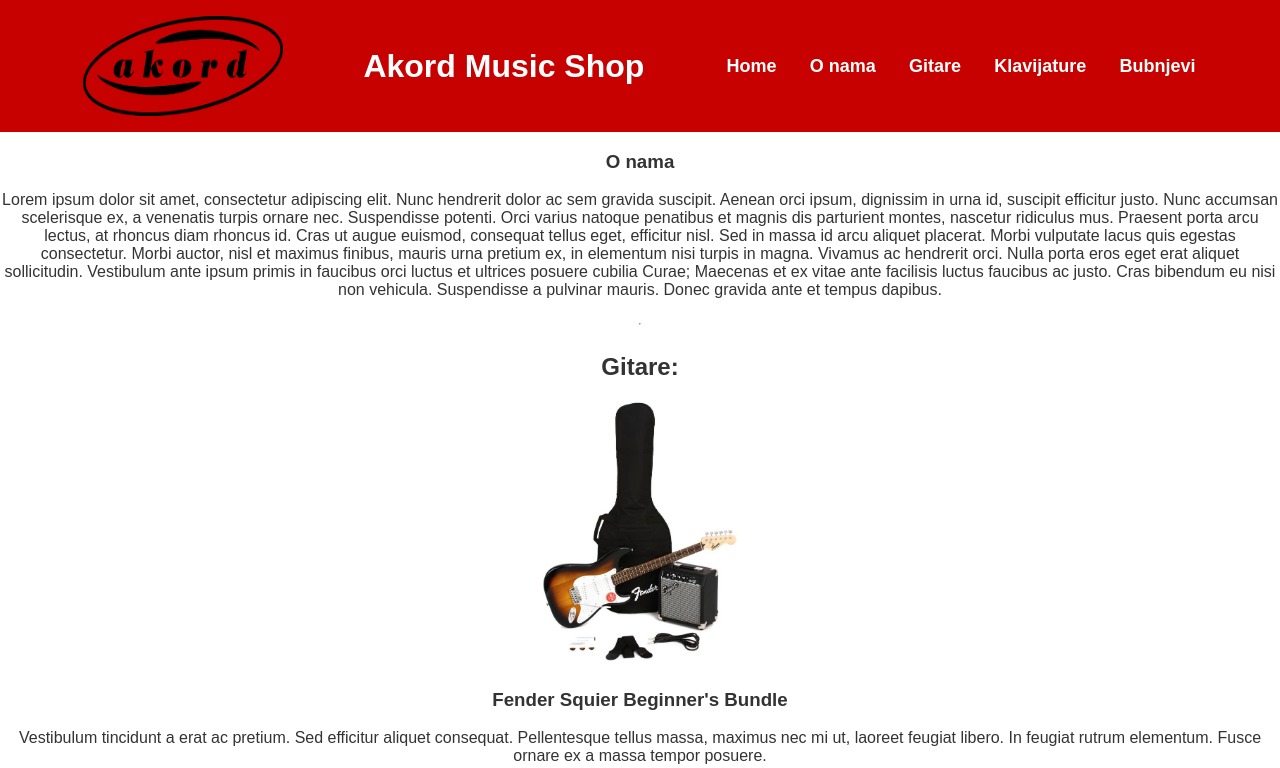
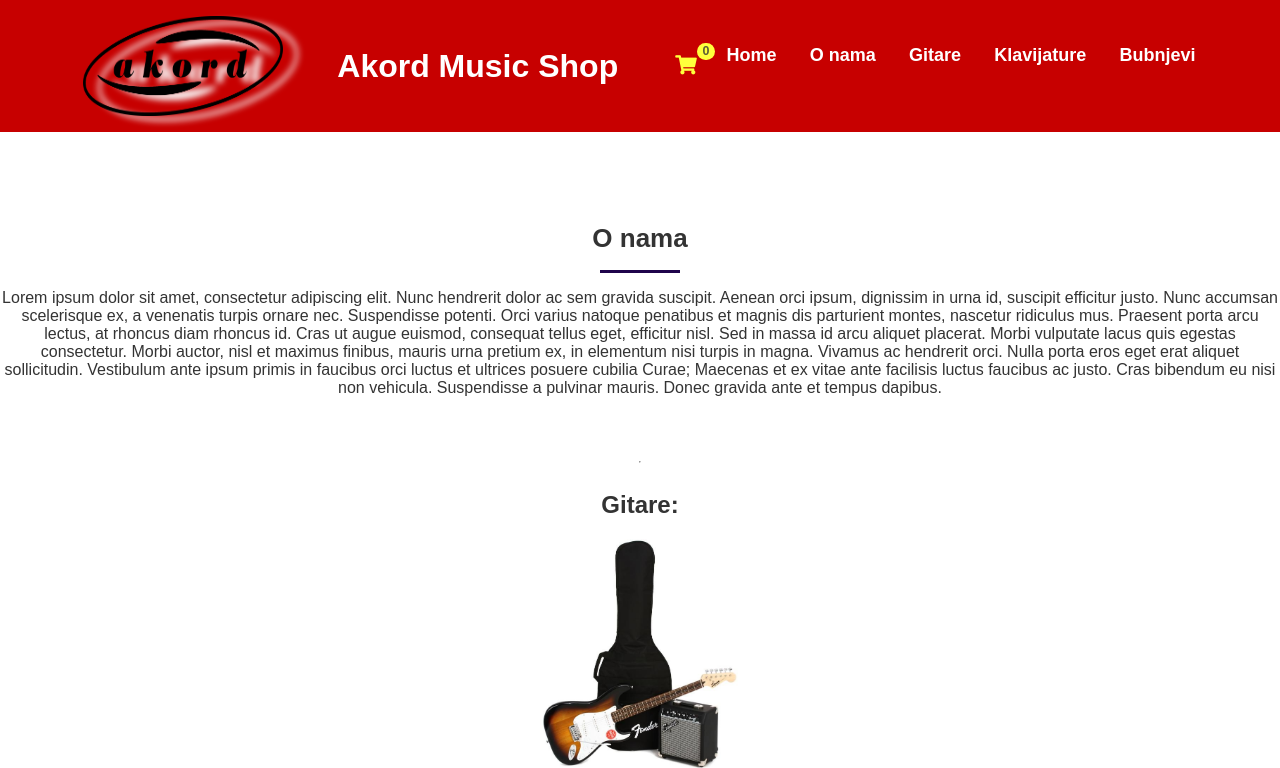
Before and after one commit to codskillz/MUPSeminar, a plain HTML site: page index.html in a window 1280 px wide. Shown: the top 768 px of the page. Drawn offline with Linux system fonts and the light colour scheme.

Commit message:
edited css & added shopping cart icon

```diff
--- a/index.html
+++ b/index.html
@@ -6,12 +6,23 @@
     <meta name="viewport" content="width=device-width, initial-scale=1.0">
     <title>Akord Music Shop</title>
     <link rel="stylesheet" type="text/css" href="style.css"/>
+    <link
+      rel="stylesheet"
+      href="https://use.fontawesome.com/releases/v5.5.0/css/all.css"
+      integrity="sha384-B4dIYHKNBt8Bc12p+WXckhzcICo0wtJAoU8YZTY5qE0Id1GSseTk6S+L3BlXeVIU"
+      crossorigin="anonymous"
+    />
 </head>
 <body>
         <header>
         <div class="container flex-container">
             <img src="images/akord.png" id="logo">
             <h2>Akord Music Shop</h2>
+            <div class="icons">
+                <div id="shopping-card" title="Košarica">
+                  <i class="fas fa-shopping-cart"></i>
+                  <div id="shopping-count">0</div>
+                </div>
             <div class="topnav">
                 <nav>
                     <a class="nav-links" href="#home">Home</a>
--- a/style.css
+++ b/style.css
@@ -27,6 +27,7 @@ header img {
     padding: 0 0.8em;
     width: 200px;
     height: 100px;
+    filter: drop-shadow(15px 5px 3px #fafafa);
 }
 
 header .nav-links {
@@ -54,8 +55,93 @@ header h2 {
     display: inline-block;
 }
 
+.section-title {
+    text-align: center;
+    font-size: 26px;
+    line-height: 2em;
+    margin: 0;
+}
+
+section.section-box {
+    padding: 80px 0 40px;
+}
+
+.title-underline {
+    width: 80px;
+    height: 3px;
+    background-color: #1f044b;
+    display: block;
+    margin: 6px auto;
+}
+
+.icons {
+    display: flex;
+    /* Dodati košaricu da se nalazi sa desne strane headera */
+}
+
 .part-image {
     width: 100%;
     max-width: 200px;
     margin: 0 auto;
 }
+
+/* Shopping Cart */
+
+#shopping-card,
+#history {
+    position: relative;
+    display: block;
+    color: #ffff3c;
+    justify-content: center;
+    align-items: center;
+    font-size: 1.2em;
+    padding: 0.5em 0.8em;
+    cursor: pointer;
+}
+
+#shopping-card > #shopping-count {
+    position: absolute;
+    top: -0.2em;
+    right: -0.2em;
+    font-size: 0.65em;
+    line-height: 1em;
+    font-weight: 600;
+    border-radius: 50%;
+    width: 1.4em;
+    min-height: 1.4em;
+    display: flex;
+    justify-content: center;
+    align-items: center;
+    background-color: #ffff3c;
+    color: rgba(51, 51, 51, 0.8);
+}
+
+/* Footer */
+footer {
+    background-color: #2c2c2c;
+    padding: 10px 0 5px;
+    color: white;
+}
+
+#footer-box {
+    display: flex;
+    flex-direction: column;
+    align-items: center;
+}
+
+footer h4 {
+    font-size: 32px;
+    transform: rotate(-10deg);
+}
+
+#copyright {
+    font-size: 14px;
+    opacity: 0.5;
+    text-align: center;
+}
+
+#copyright strong {
+    line-height: 2em;
+    font-size: 16px;
+    text-align: center;
+}
```
